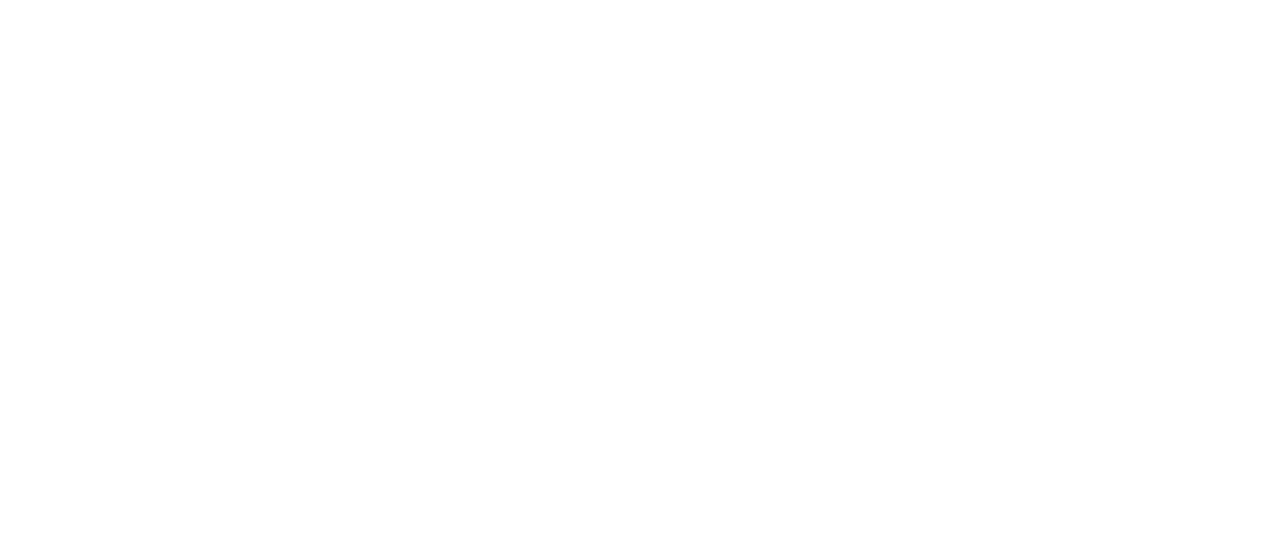
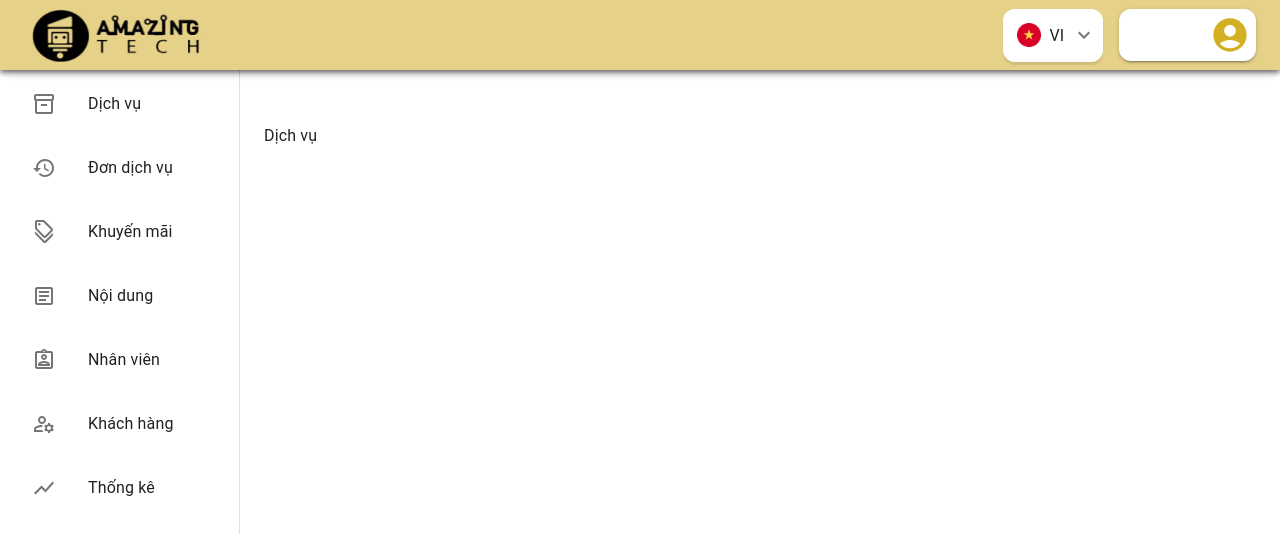
Before and after one commit to Hans2374/graveyard-management, a React (Create React App) app: page /admin in a window 1280 px wide. Before the commit this address had no page. Shown: the top 534 px of the page. Built offline with nearby package versions, Linux system fonts and the light colour scheme.

Commit message:
merge request

```diff
--- a/src/App.js
+++ b/src/App.js
@@ -2,6 +2,7 @@
 import { HomepageBefore } from "./pages/HomepageBefore";
 import "./App.css";
 import { Box } from "@mui/material";
+import Sidebar from "./pages/Admin/Sidebar";
 
 function App() {
   return (
@@ -14,9 +15,11 @@
     >
       <Routes>
         <Route path="/" element={<HomepageBefore />} />
+        <Route path="/admin" element={<Sidebar />} />
       </Routes>
     </Box>
   );
 }
 
+
 export default App;
--- /dev/null
+++ b/src/pages/Admin/AdminServices.js
@@ -0,0 +1,13 @@
+import React from "react";
+import { Box } from "@mui/material";
+
+function AdminServices() {
+  return(
+    <>
+    <Box height={100}/>
+    <div>Dịch vụ</div>
+    </>
+  );
+}
+
+export default AdminServices;
--- /dev/null
+++ b/src/pages/Admin/ServiceHistory.js
@@ -0,0 +1,13 @@
+import React from "react";
+import { Box } from "@mui/material";
+
+function ServiceHistory() {
+  return(
+    <>
+    <Box height={100}/>
+    <div>Lịch Sử Dịch Vụ</div>
+    </>
+  );
+}
+
+export default ServiceHistory;
--- /dev/null
+++ b/src/pages/Admin/Sidebar.js
@@ -0,0 +1,121 @@
+import * as React from "react";
+import Box from "@mui/material/Box";
+import Drawer from "@mui/material/Drawer";
+import AppBar from "@mui/material/AppBar";
+import CssBaseline from "@mui/material/CssBaseline";
+import Toolbar from "@mui/material/Toolbar";
+import List from "@mui/material/List";
+import AssignmentIndOutlinedIcon from "@mui/icons-material/AssignmentIndOutlined";
+import ListItem from "@mui/material/ListItem";
+import ArticleOutlinedIcon from "@mui/icons-material/ArticleOutlined";
+import DiscountOutlinedIcon from '@mui/icons-material/DiscountOutlined';
+import ListItemText from "@mui/material/ListItemText";
+import HistoryOutlinedIcon from "@mui/icons-material/HistoryOutlined";
+import Inventory2OutlinedIcon from "@mui/icons-material/Inventory2Outlined";
+import ManageAccountsOutlinedIcon from "@mui/icons-material/ManageAccountsOutlined";
+import ShowChartOutlinedIcon from "@mui/icons-material/ShowChartOutlined";
+import { HeaderBefore } from "../../components/HeaderBefore";
+import AdminServices from "./AdminServices";
+import ServiceHistory from "./ServiceHistory";
+import { ListItemButton, ListItemIcon } from "@mui/material";
+
+const drawerWidth = 240;
+
+export default function Sidebar() {
+  const [menudata, setMenudata] = React.useState("AdminServices");
+
+  return (
+    <Box sx={{ display: "flex" }}>
+      <CssBaseline />
+      <AppBar
+        position="fixed"
+        sx={{ zIndex: (theme) => theme.zIndex.drawer + 1 }}
+      >
+        <HeaderBefore />
+      </AppBar>
+      <Drawer
+        variant="permanent"
+        sx={{
+          width: drawerWidth,
+          flexShrink: 0,
+          [`& .MuiDrawer-paper`]: {
+            width: drawerWidth,
+            boxSizing: "border-box",
+          },
+        }}
+      >
+        <Toolbar />
+        <Box sx={{ overflow: "auto" }}>
+          <List>
+            <ListItem>
+              <ListItemButton onClick={() => setMenudata("AdminServices")} >
+                <ListItemIcon>
+                  <Inventory2OutlinedIcon />
+                </ListItemIcon>
+                <ListItemText primary="Dịch vụ" />
+              </ListItemButton>
+            </ListItem>
+
+            <ListItem>
+              <ListItemButton onClick={() => setMenudata("ServiceHistory")} >
+                <ListItemIcon >
+                  <HistoryOutlinedIcon />
+                </ListItemIcon>
+                <ListItemText primary="Đơn dịch vụ" />
+              </ListItemButton>
+            </ListItem>
+
+            <ListItem>
+              <ListItemButton onClick={() => setMenudata("SalesManagement")} >
+                <ListItemIcon >
+                  <DiscountOutlinedIcon />
+                </ListItemIcon>
+                <ListItemText primary="Khuyến mãi" />
+              </ListItemButton>
+            </ListItem>
+
+            <ListItem>
+              <ListItemButton onClick={() => setMenudata("ContentManagement")} >
+                <ListItemIcon >
+                  <ArticleOutlinedIcon />
+                </ListItemIcon>
+                <ListItemText primary="Nội dung" />
+              </ListItemButton>
+            </ListItem>
+
+            <ListItem>
+              <ListItemButton onClick={() => setMenudata("EmployeeManagement")} >
+                <ListItemIcon >
+                  <AssignmentIndOutlinedIcon />
+                </ListItemIcon>
+                <ListItemText primary="Nhân viên" />
+              </ListItemButton>
+            </ListItem>
+
+            <ListItem>
+              <ListItemButton onClick={() => setMenudata("CustomerManagement")} >
+                <ListItemIcon >
+                  <ManageAccountsOutlinedIcon />
+                </ListItemIcon>
+                <ListItemText primary="Khách hàng" />
+              </ListItemButton>
+            </ListItem>
+
+            <ListItem>
+            <ListItemButton onClick={() => setMenudata("Dashboard")} >
+                <ListItemIcon >
+                  <ShowChartOutlinedIcon />
+                </ListItemIcon>
+                <ListItemText primary="Thống kê" />
+              </ListItemButton>
+            </ListItem>
+          </List>
+        </Box>
+      </Drawer>
+      <Box component="main" sx={{ flexGrow: 1, p: 3 }}>
+        {menudata == "AdminServices" && <AdminServices />}
+        {menudata == "ServiceHistory" && <ServiceHistory />}
+      </Box>
+    </Box>
+  );
+}
```
